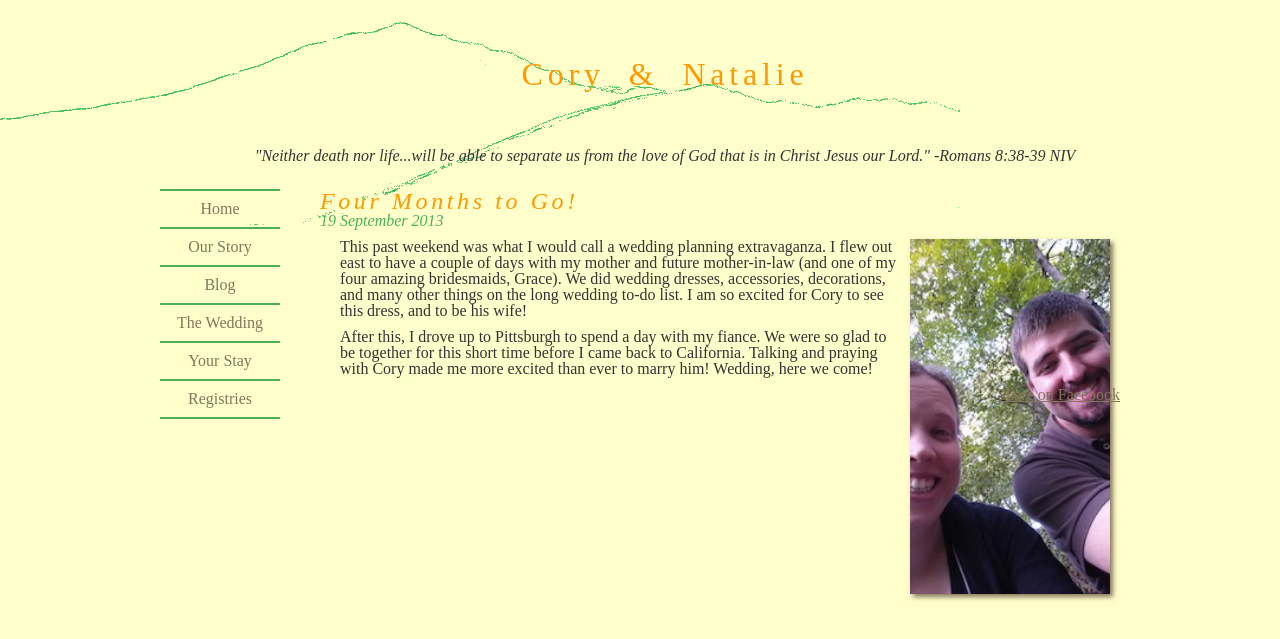
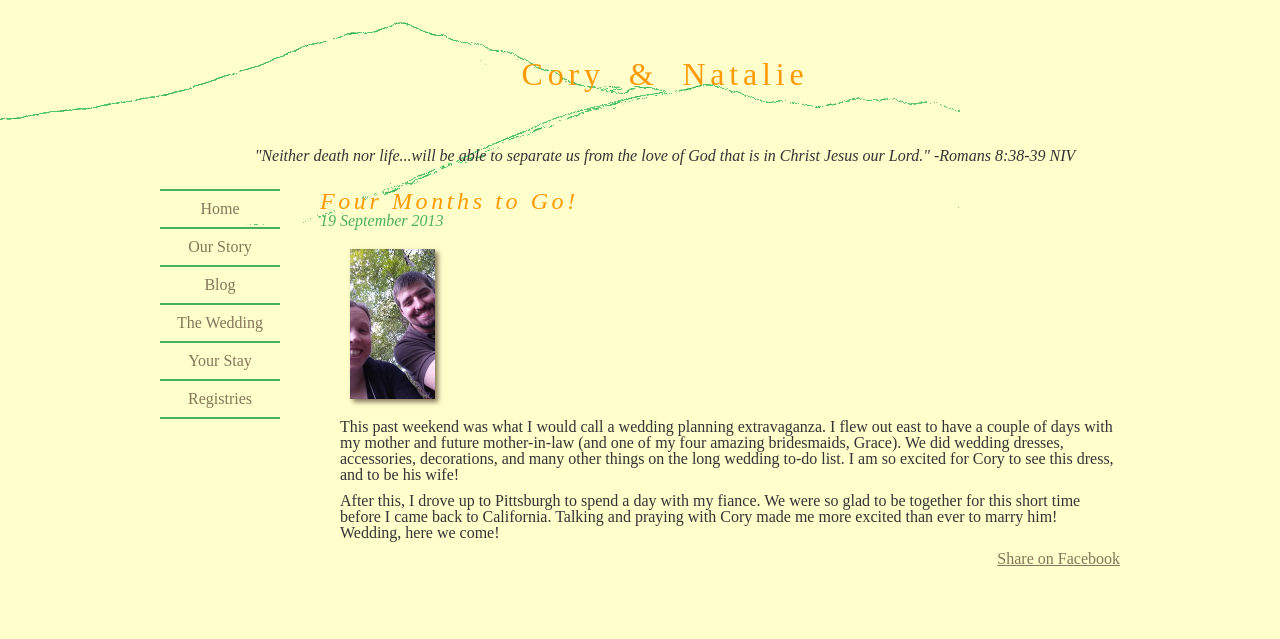
Before and after one commit to natalieh/wedding, a Jekyll site: the page built from _posts/2013-09-19-four-months-to-go.md, in a window 1280 px wide. Shown: the top 639 px of the page. Built offline with Jekyll 4.4.1, drawn with Linux system fonts in a browser that asks for light colours.

Commit message:
Update 2013-09-19-four-months-to-go.md

```diff
--- a/_posts/2013-09-19-four-months-to-go.md
+++ b/_posts/2013-09-19-four-months-to-go.md
@@ -2,9 +2,7 @@
 title: Four Months to Go!
 layout: post
 ---
-<div class="rimg">
-  <img src="/assets/frickpark.jpg" class="lgportrait">
-</div>
+<img src="/assets/frickpark.jpg" class="portrait">
 
 This past weekend was what I would call a wedding planning extravaganza.  I flew out east to have a couple of days with my mother and future mother-in-law (and one of my four amazing bridesmaids, Grace).  We did wedding dresses, accessories, decorations, and many other things on the long wedding to-do list.  I am so excited for Cory to see this dress, and to be his wife!
 
```
